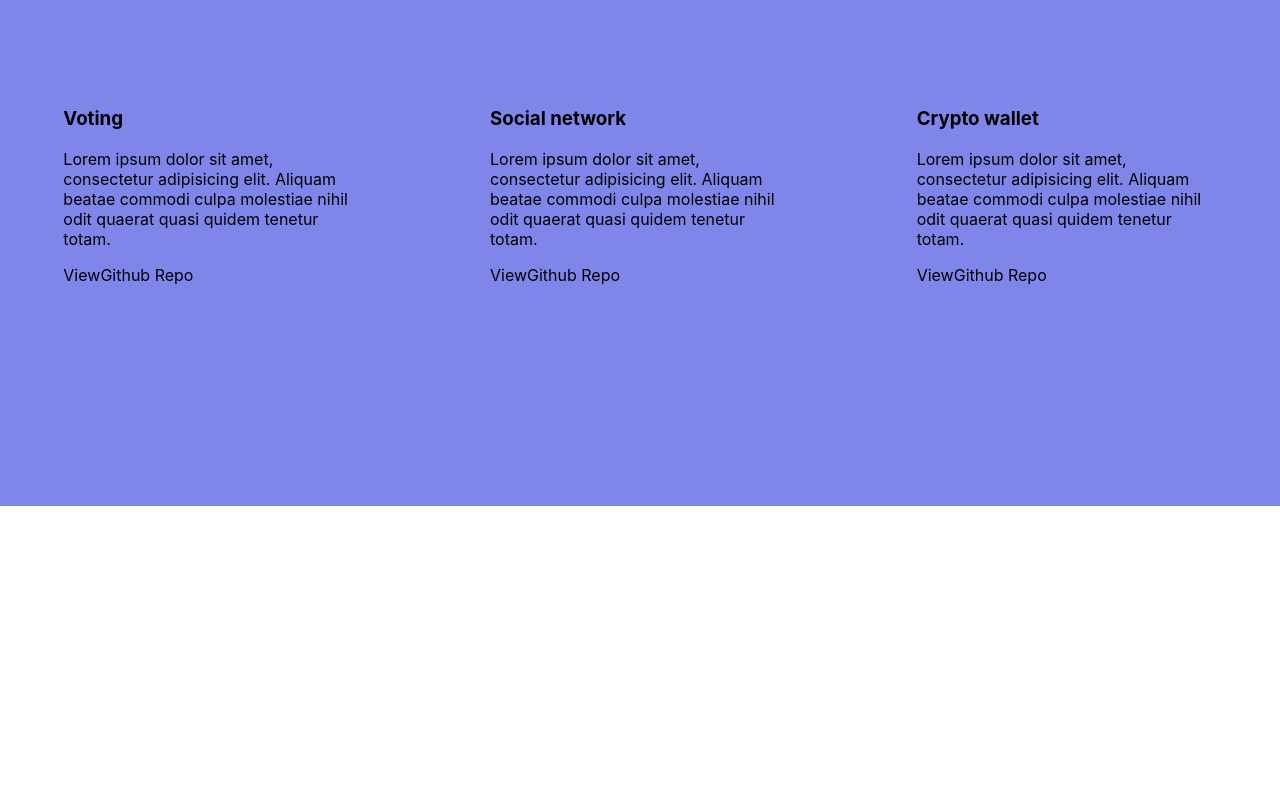
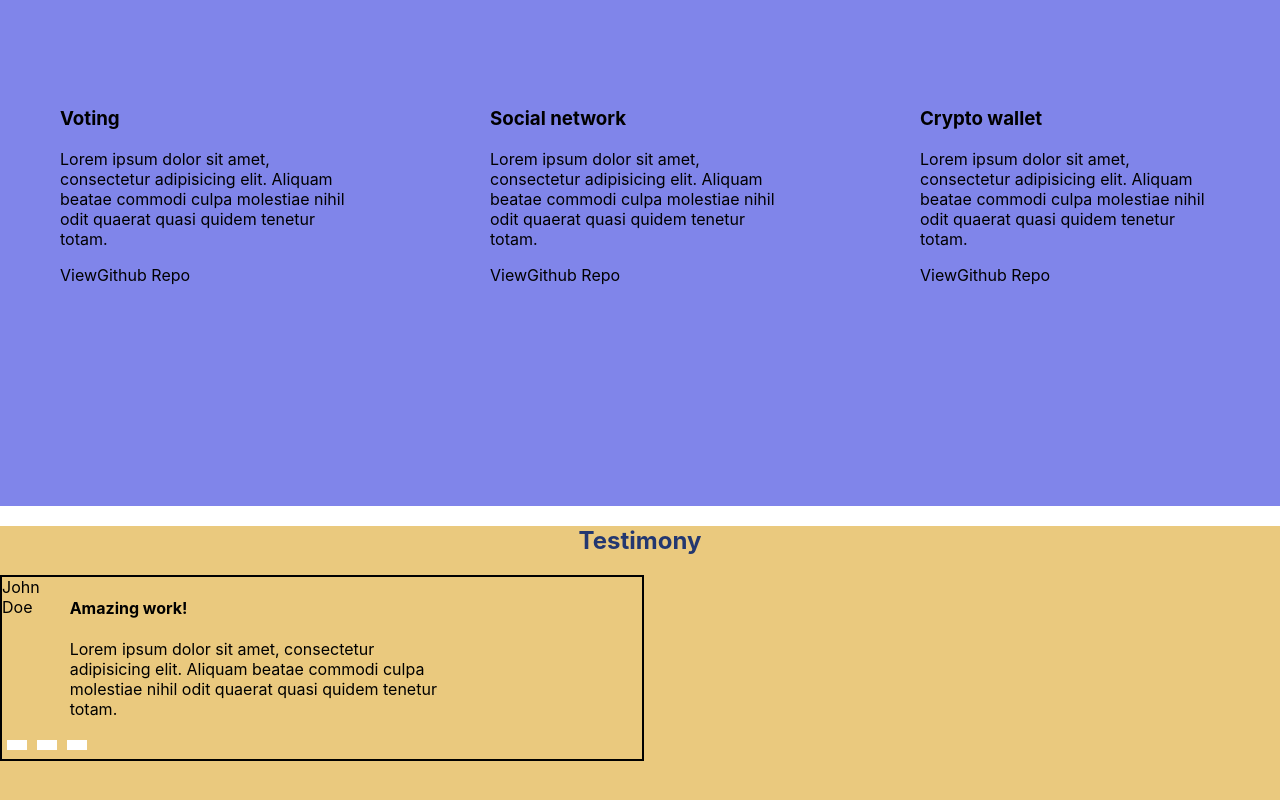
Before and after one commit to electrixky/portfolio, a React app: page / in a window 1280 px wide. Shown: the part 1746-2546 px from the top of the page. Before the commit the page ends 2252 px from the top, so only its background shows below. Built offline with nearby package versions, Linux system fonts and the light colour scheme.

Commit message:
added Testimony section

```diff
--- a/src/App.tsx
+++ b/src/App.tsx
@@ -4,6 +4,8 @@ import {Header} from "./layout/header/Header";
 import {Main} from "./layout/sections/main/Main";
 import {Skills} from "./layout/sections/skills/Skills";
 import {Projects} from "./layout/sections/projects/Projects";
+import {Testimony} from "./layout/sections/testimony/Testimony";
+import {Contact} from "./layout/sections/contacts/Contacts";
 
 
 function App() {
@@ -13,6 +15,8 @@ function App() {
             <Main/>
             <Skills/>
             <Projects/>
+            <Testimony/>
+            <Contact/>
         </div>
     );
 }
--- a/src/components/FlexWrapper.tsx
+++ b/src/components/FlexWrapper.tsx
@@ -5,6 +5,7 @@ type FlexWrapperPropsType = {
     justify?: string,
     align?: string,
     wrap?: string
+    gap?: string
 }
 
 export const FlexWrapper = styled.div<FlexWrapperPropsType>`
@@ -13,4 +14,5 @@ export const FlexWrapper = styled.div<FlexWrapperPropsType>`
   justify-content: ${props => props.justify || "flex-start"};;
   align-items: ${props => props.align || "stretch"};
   flex-wrap: ${props => props.wrap || "nowrap"};
+  gap: ${props => props.gap || "10px"};
 `
--- /dev/null
+++ b/src/components/slider/Slider.tsx
@@ -0,0 +1,34 @@
+import React from 'react';
+import styled from "styled-components";
+import {Comment} from "../../layout/sections/testimony/Comment";
+import {FlexWrapper} from "../FlexWrapper";
+
+export const Slider = () => {
+    return (
+        <StyledSlider>
+            <FlexWrapper>
+                <Comment/>
+            </FlexWrapper>
+            <Pagination>
+                <span></span>
+                <span></span>
+                <span></span>
+            </Pagination>
+        </StyledSlider>
+    );
+};
+
+const StyledSlider = styled.div`
+  border: 2px solid black;
+  max-width: 50vw;
+`
+
+const Pagination = styled.div`
+  span {
+    display: inline-block;
+    width: 20px;
+    height: 10px;
+    margin: 5px;
+    background-color: #fff;
+  }
+`
--- /dev/null
+++ b/src/layout/sections/testimony/Comment.tsx
@@ -0,0 +1,44 @@
+import React from 'react';
+import styled from "styled-components";
+import {FlexWrapper} from "../../../components/FlexWrapper";
+
+export const Comment = () => {
+    return (
+        <StyledComment>
+            <FlexWrapper gap={"30px"} justify={"flex-end"}>
+                <div>
+                    <Image/>
+                    <Author>John Doe</Author>
+                </div>
+                <div>
+                    <Rating/>
+                    <Title>Amazing work!</Title>
+                    <Text>Lorem ipsum dolor sit amet, consectetur adipisicing elit. Aliquam beatae commodi culpa molestiae nihil odit quaerat quasi quidem tenetur totam.</Text>
+                </div>
+            </FlexWrapper>
+        </StyledComment>
+    );
+};
+
+const StyledComment = styled.div`
+  max-width: 70%;
+`
+
+const Image = styled.img`
+
+`
+const Author = styled.span`
+
+`
+
+const Rating = styled.div`
+
+`
+
+const Title = styled.h4`
+
+`
+
+const Text = styled.p`
+
+`
--- /dev/null
+++ b/src/layout/sections/testimony/Testimony.tsx
@@ -0,0 +1,19 @@
+import React from 'react';
+import styled from "styled-components";
+import {SectionTitle} from "../../../components/SectionTitle";
+import {Comment} from "./Comment";
+import {Slider} from "../../../components/slider/Slider";
+
+export const Testimony = () => {
+    return (
+        <StyledTestimony>
+            <SectionTitle>Testimony</SectionTitle>
+            <Slider/>
+        </StyledTestimony>
+    );
+};
+
+const StyledTestimony = styled.section`
+  background-color: #eac97e;
+  min-height: 60vh;
+`
```
